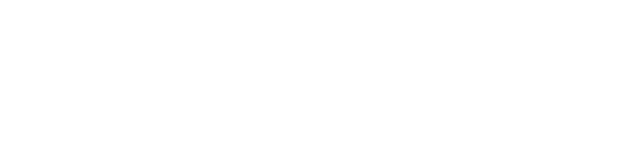
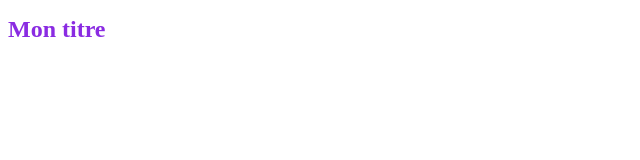
Before and after one commit to shaneal972/html-css-devoirs, a plain HTML site: page devoir-1/exercice-1/index.html in a window 1280 px wide. Shown: the whole page, without its empty margins (0-640 px from the left). Drawn offline with Linux system fonts and the light colour scheme.

Commit message:
ajout d'un h1 + ajout du css sur h1.

```diff
--- a/devoir-1/exercice-1/css/style.css
+++ b/devoir-1/exercice-1/css/style.css
@@ -0,0 +1,4 @@
+h1{
+    color: blueviolet;
+    font-size: 24px;
+}
--- a/devoir-1/exercice-1/index.html
+++ b/devoir-1/exercice-1/index.html
@@ -8,6 +8,6 @@
     <link rel="stylesheet" href="css/style.css">
 </head>
 <body>
-
+    <h1>Mon titre</h1>
 </body>
 </html>
```
